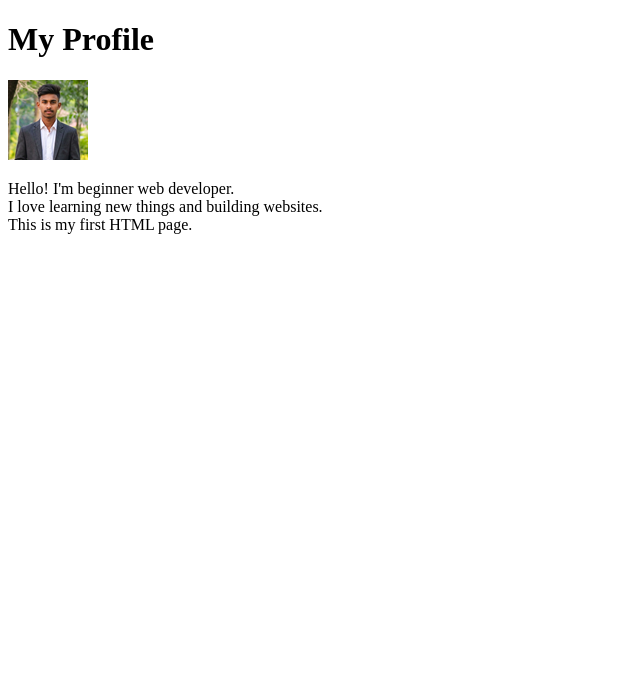
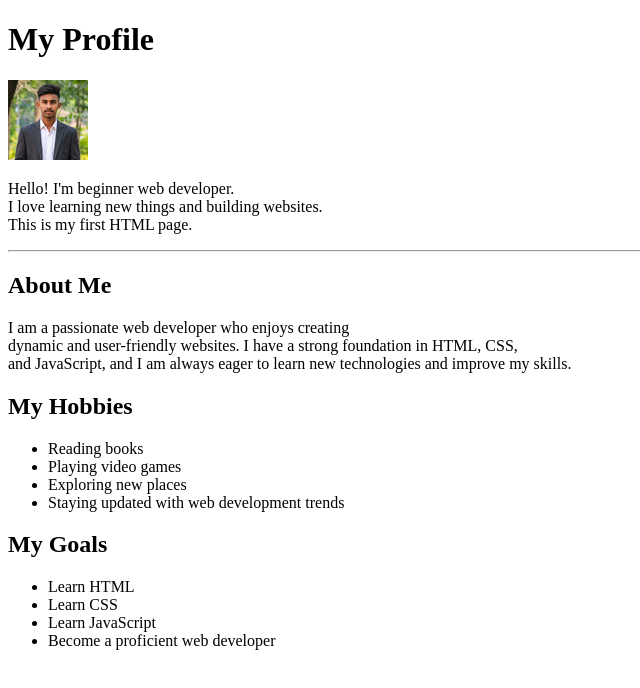
Before and after one commit to Bappi-dev/my-fast-projects, a plain HTML site: page index.html in a window 1280 px wide. Shown: the whole page, without its empty margins (0-640 px from the left). Drawn offline with Linux system fonts and the light colour scheme.

Commit message:
added the my hobbies and my goals done

```diff
--- a/index.html
+++ b/index.html
@@ -8,10 +8,41 @@
 <body>
     <header>
         <h1>My Profile</h1>
-        <div>
+        <div >
             <img src="image/imamul.png" alt="">
             <p>Hello! I'm beginner web developer. <br> I love learning new things and building websites.  <br>  This is my first HTML page.</p>
+            <hr>
         </div>
     </header>
+    <main>
+     <section>
+        <!-- About me -->
+      <div>
+             <h2>About Me</h2>
+        <p> I am a passionate web developer who enjoys creating <br> dynamic and user-friendly websites.  I have a strong foundation in HTML, CSS, <br> and JavaScript, and I am always eager to learn new technologies and improve my skills.</p>
+      </div>
+    <!-- my hobbies -->
+      <div>
+        <h2>My Hobbies</h2>
+        <ul>
+            <li>Reading books</li>
+            <li>Playing video games</li>
+            <li>Exploring new places</li>
+            <li>Staying updated with web development trends</li>
+        </ul>
+      </div>
+      <div>
+        <h2>My Goals</h2>
+        <ul>
+            <li>Learn HTML</li>
+            <li>Learn CSS</li>
+            <li>Learn JavaScript</li>
+            <li>Become a proficient web developer</li>
+        </ul>
+      </div>
+     </section>
+
+
+    </main>
 </body>
 </html>
```
